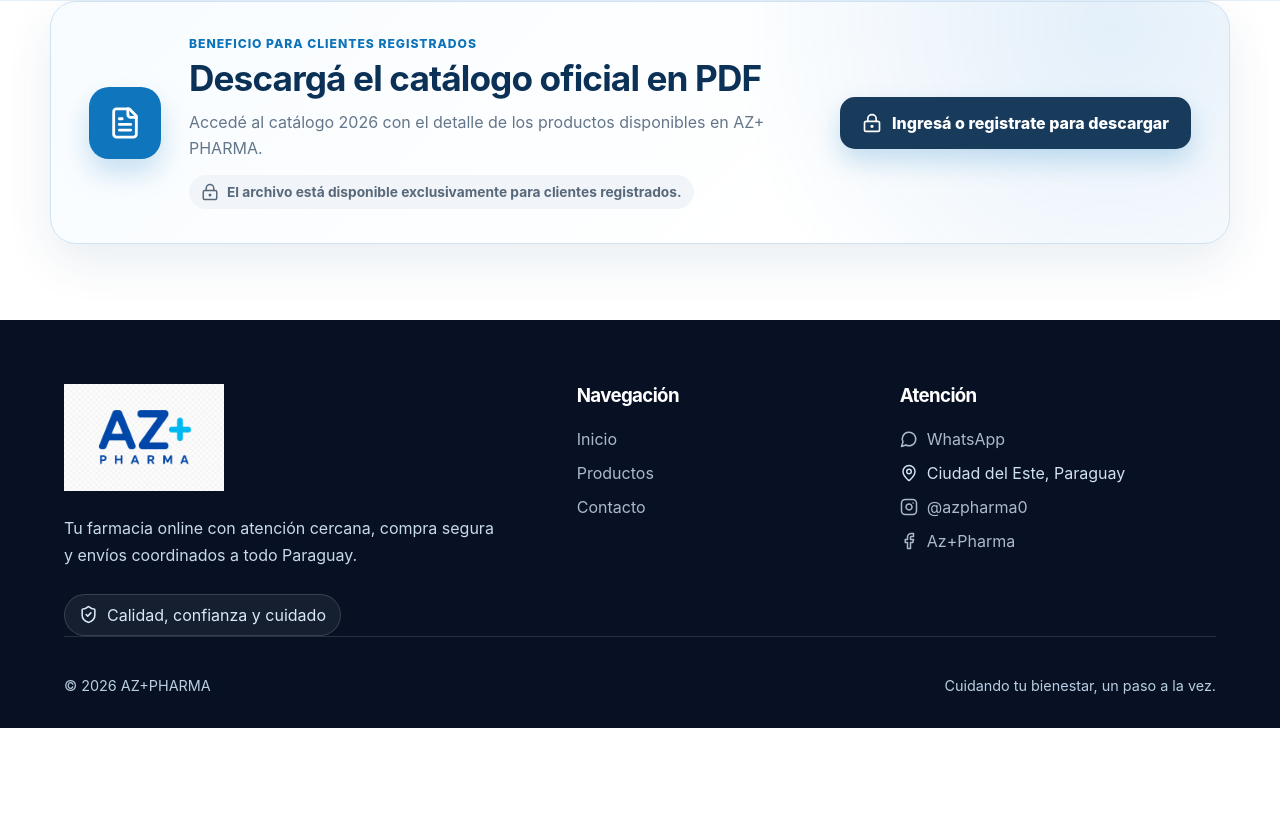
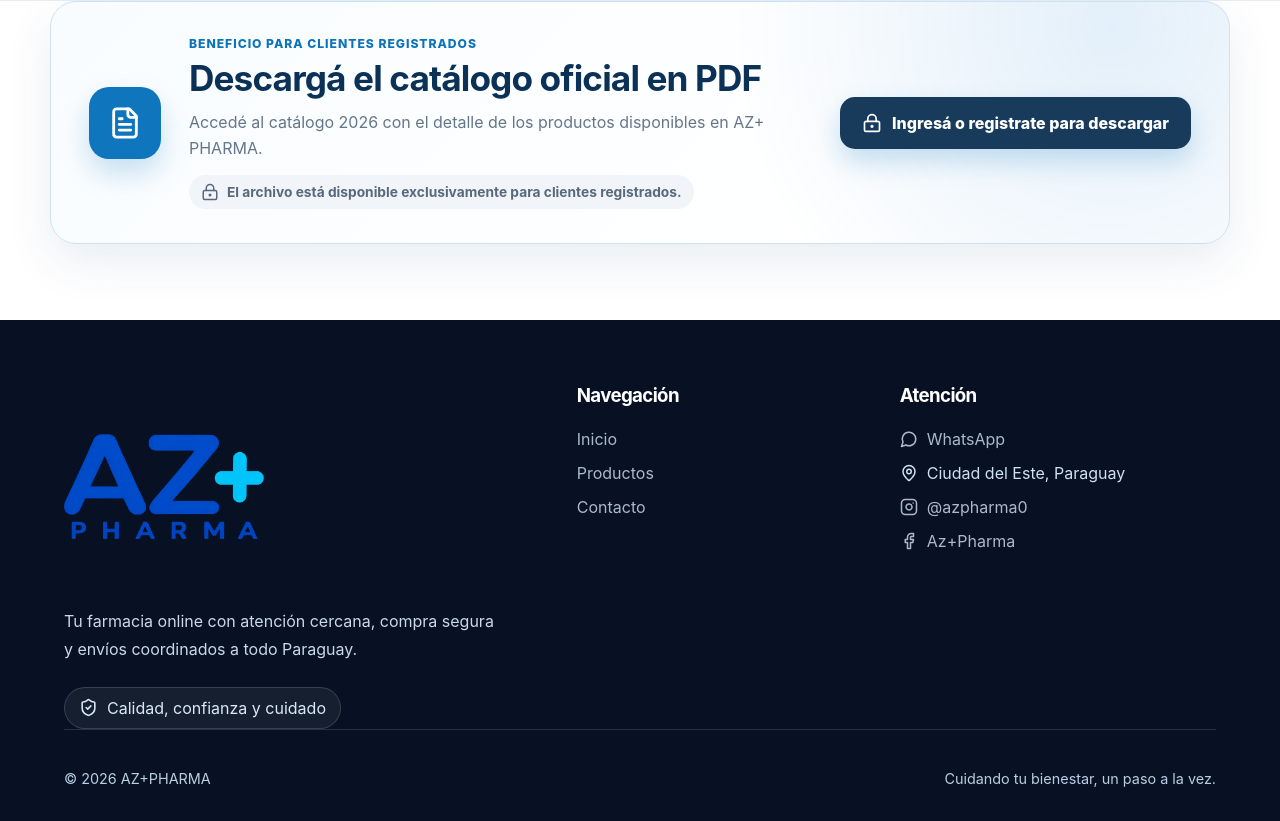
Before and after one commit to ikkat4i/az-pharma-web, a Next.js app: page / in a window 1280 px wide. Shown: the part 6950-7771 px from the top of the page. Before the commit the page ends 7678 px from the top, so only its background shows below. Built offline with nearby package versions, Linux system fonts and the light colour scheme; no server answers; the database is empty.

Commit message:
Actualizar logo transparente del footer

```diff
--- a/app/globals.css
+++ b/app/globals.css
@@ -1877,4 +1877,11 @@
     width: 145px !important;
     max-width: 145px !important;
   }
-}
+}.footer-logo {
+  width: 200px !important;
+  max-width: 200px !important;
+  height: auto !important;
+  object-fit: contain !important;
+  display: block !important;
+  background: transparent !important;
+}
--- a/components/Footer.tsx
+++ b/components/Footer.tsx
@@ -24,10 +24,10 @@
 
         <section className="footer-brand-column">
           <Image
-            src="/images/az-pharma-footer-v3.png"
+            src="/images/az-pharma-footer-v4.png"
             alt="AZ+ PHARMA"
-            width={160}
-            height={100}
+            width={200}
+            height={120}
             className="footer-logo"
             unoptimized
           />
```
Also changed, not shown: public/images/az-pharma-footer-v4.png (added).
